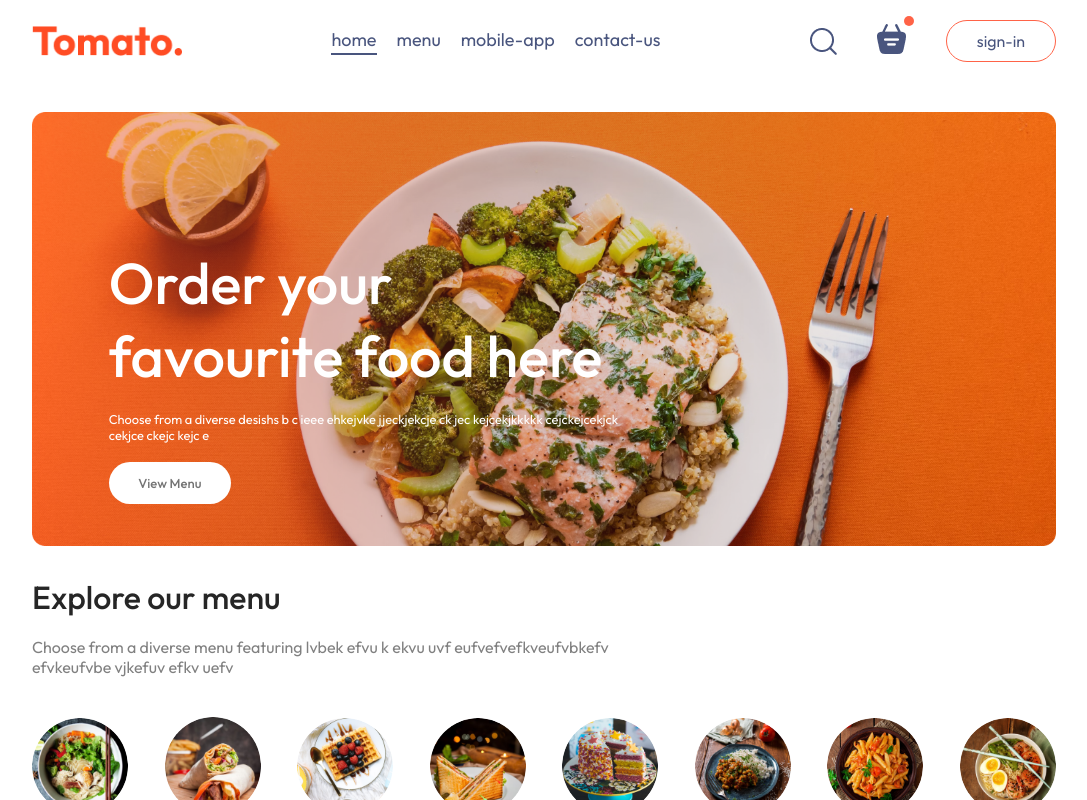
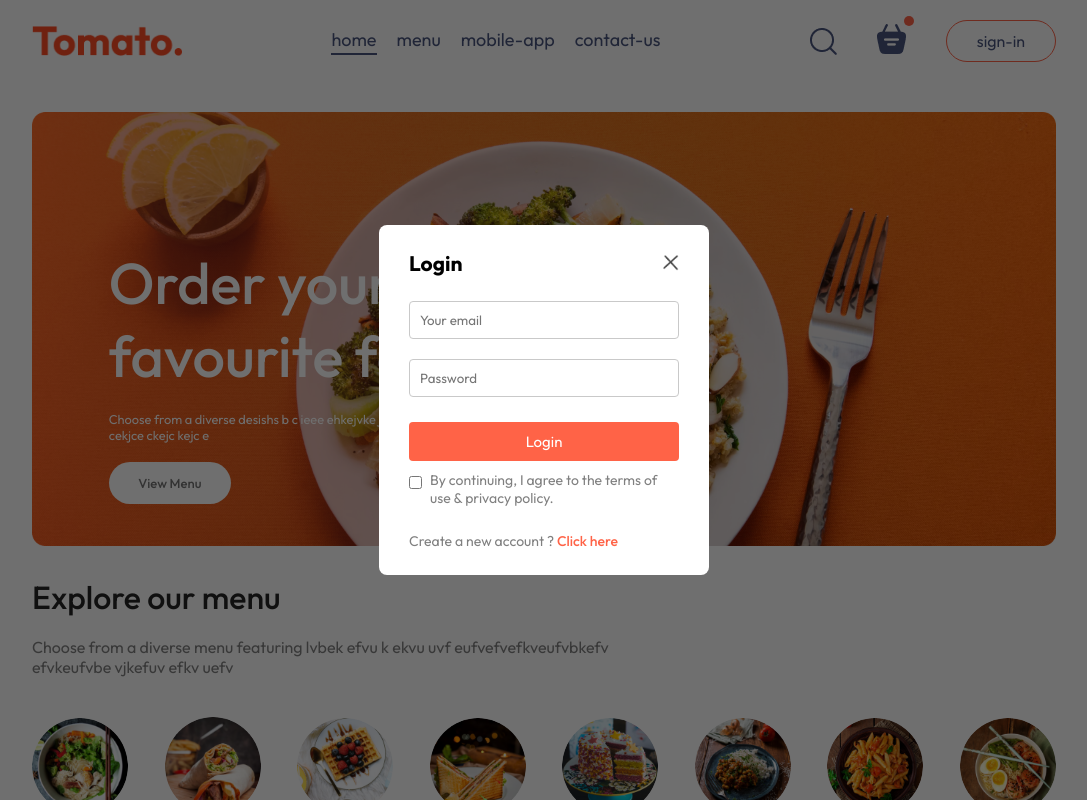
Before and after one commit to goujonmael/Food-Delivery-App, a React (Vite) app in the folder frontend/: page / in a window 1280 px wide. Both pictures are taken after a click on the button "sign-in". Shown: the top 800 px of the page, without its empty margins (96-1183 px from the left). Built offline with nearby package versions, Linux system fonts and the light colour scheme.

Commit message:
login popup

```diff
--- a/frontend/src/App.jsx
+++ b/frontend/src/App.jsx
@@ -1,16 +1,21 @@
-import React from "react";
+import React, { useState } from "react";
 import Navbar from "./components/Navbar/Navbar";
 import { Route, Routes } from "react-router-dom";
 import Home from "./pages/Home/Home";
 import Cart from "./pages/Cart/Cart";
 import PlaceOrder from "./pages/PlaceOrder/PlaceOrder";
 import Footer from "./components/Footer/Footer";
+import LoginPopup from "./components/LoginPopup/LoginPopup";
 
 const App = () => {
+
+  const [showLogin,setShowLogin] = useState(false)
+
   return (
     <>
+    {showLogin?<LoginPopup setShowLogin={setShowLogin} />:<></>}
       <div className="app">
-        <Navbar />
+        <Navbar setShowLogin={setShowLogin} />
         <Routes>
           <Route path="/" element={<Home />} />
           <Route path="/cart" element={<Cart />} />
--- /dev/null
+++ b/frontend/src/components/LoginPopup/LoginPopup.css
@@ -0,0 +1,74 @@
+.login-popup {
+    position: absolute;
+    z-index: 1;
+    width: 100%;
+    height: 100%;
+    background-color: #00000090;
+    display: grid;
+}
+
+.login-popup-container {
+    place-self: center;
+    width: max(23vw,330px);
+    color: #808080;
+    background-color: white;
+    display: flex;
+    flex-direction: column;
+    gap: 25px;
+    padding: 25px 30px;
+    border-radius: 8px;
+    font-size: 14px;
+    animation: fadeIn 0.5s;
+}
+
+.login-popup-title {
+    display: flex;
+    justify-content: space-between;
+    color: black;
+    align-items: center;
+}
+
+.login-popup-title img {
+    width: 16px;
+    cursor: pointer;
+}
+
+.login-popup-inputs {
+    display: flex;
+    flex-direction: column;
+    gap: 20px;
+}
+
+.login-popup-inputs input {
+    outline: none;
+    border: 1px solid #c9c9c9;
+    padding: 10px;
+    border-radius: 4px;
+}
+
+.login-popup-container button {
+    border: none;
+    padding: 10px;
+    border-radius: 4px;
+    color: white;
+    background-color: tomato;
+    font-size: 15px;
+    cursor: pointer;
+}
+
+.login-popup-condition {
+    display: flex;
+    align-items: start;
+    gap: 8px;
+    margin-top: -15px;
+}
+
+.login-popup-condition input {
+    margin-top: 5px;
+}
+
+.login-popup p span {
+    color: tomato;
+    font-weight: 500;
+    cursor: pointer;
+}
--- /dev/null
+++ b/frontend/src/components/LoginPopup/LoginPopup.jsx
@@ -0,0 +1,48 @@
+import React, { useState } from "react";
+import "./LoginPopup.css";
+import { assets } from "../../assets/assets";
+
+const LoginPopup = ({ setShowLogin }) => {
+  const [currState, setCurrState] = useState("Login");
+
+  return (
+    <div className="login-popup">
+      <form className="login-popup-container">
+        <div className="login-popup-title">
+          <h2>{currState}</h2>
+          <img
+            onClick={() => setShowLogin(false)}
+            src={assets.cross_icon}
+            alt=""
+          />
+        </div>
+        <div className="login-popup-inputs">
+          {currState === "Login" ? (
+            <></>
+          ) : (
+            <input type="text" placeholder="Your name" required />
+          )}
+
+          <input type="email" placeholder="Your email" required />
+          <input type="password" placeholder="Password" required />
+        </div>
+        <button>{currState === "Sign Up" ? "Create account" : "Login"}</button>
+        <div className="login-popup-condition">
+          <input type="checkbox" required />
+          <p>By continuing, I agree to the terms of use & privacy policy.</p>
+        </div>
+        {currState === "Login" ? (
+          <p>
+            Create a new account ? <span onClick={()=>setCurrState("Sign Up")}>Click here</span>
+          </p>
+        ) : (
+          <p>
+            Already gave an account ? <span onClick={()=>setCurrState("Login")}>Login here</span>
+          </p>
+        )}
+      </form>
+    </div>
+  );
+};
+
+export default LoginPopup;
--- a/frontend/src/components/Navbar/ExploreMenu/ExploreMenu.css
+++ b/frontend/src/components/Navbar/ExploreMenu/ExploreMenu.css
@@ -22,11 +22,11 @@
   text-align: center;
   margin: 20px 0px;
   overflow-x: scroll;
-  scrollbar-width: none; /* Firefox */
+  /*scrollbar-width: none; /* Firefox */
 }
 
 .explore-menu-list::-webkit-scrollbar {
-  display: none; /* Chrome, Safari, Opera */
+  /*display: none; /* Chrome, Safari, Opera */
 }
 
 .explore-menu-list-item img {
--- a/frontend/src/components/Navbar/Navbar.jsx
+++ b/frontend/src/components/Navbar/Navbar.jsx
@@ -1,8 +1,9 @@
 import React, { useState } from 'react'
 import './Navbar.css'
 import { assets} from '../../assets/assets'
+import { Link } from 'react-router-dom';
 
-const Navbar = () => {
+const Navbar = ({setShowLogin}) => {
 
     const [menu, setMenu] = useState("home");
 
@@ -10,10 +11,10 @@
     <div className='navbar'>
         <img src={assets.logo} alt="" className="logo" />
         <ul className="navbar-menu">
-            <li onClick={()=>setMenu("home")} className={menu==="home"?"active":""}>home</li>
-            <li onClick={()=>setMenu("menu")} className={menu==="menu"?"active":""}>menu</li>
-            <li onClick={()=>setMenu("mobile-app")} className={menu==="mobile-app"?"active":""}>mobile-app</li>
-            <li onClick={()=>setMenu("contact-us")} className={menu==="contact-us"?"active":""}>contact-us</li>
+            <Link to='/' onClick={()=>setMenu("home")} className={menu==="home"?"active":""}>home</Link>
+            <a href='#explore-menu' onClick={()=>setMenu("menu")} className={menu==="menu"?"active":""}>menu</a>
+            <a href='#app-download' onClick={()=>setMenu("mobile-app")} className={menu==="mobile-app"?"active":""}>mobile-app</a>
+            <a href='#footer' onClick={()=>setMenu("contact-us")} className={menu==="contact-us"?"active":""}>contact-us</a>
         </ul>
         <div className="navbar-right">
             <img src={assets.search_icon} alt="" />
@@ -21,7 +22,7 @@
                 <img src={assets.basket_icon} alt="" />
                 <div className="dot"></div>
             </div>
-            <button>sign-in</button>
+            <button onClick={()=>setShowLogin(true)}>sign-in</button>
         </div>
     </div>
   )
--- a/frontend/src/index.css
+++ b/frontend/src/index.css
@@ -5,6 +5,7 @@
   margin: 0;
   box-sizing: border-box;
   font-family: Outfit;
+  scroll-behavior: smooth;
 }
 
 body{
```
